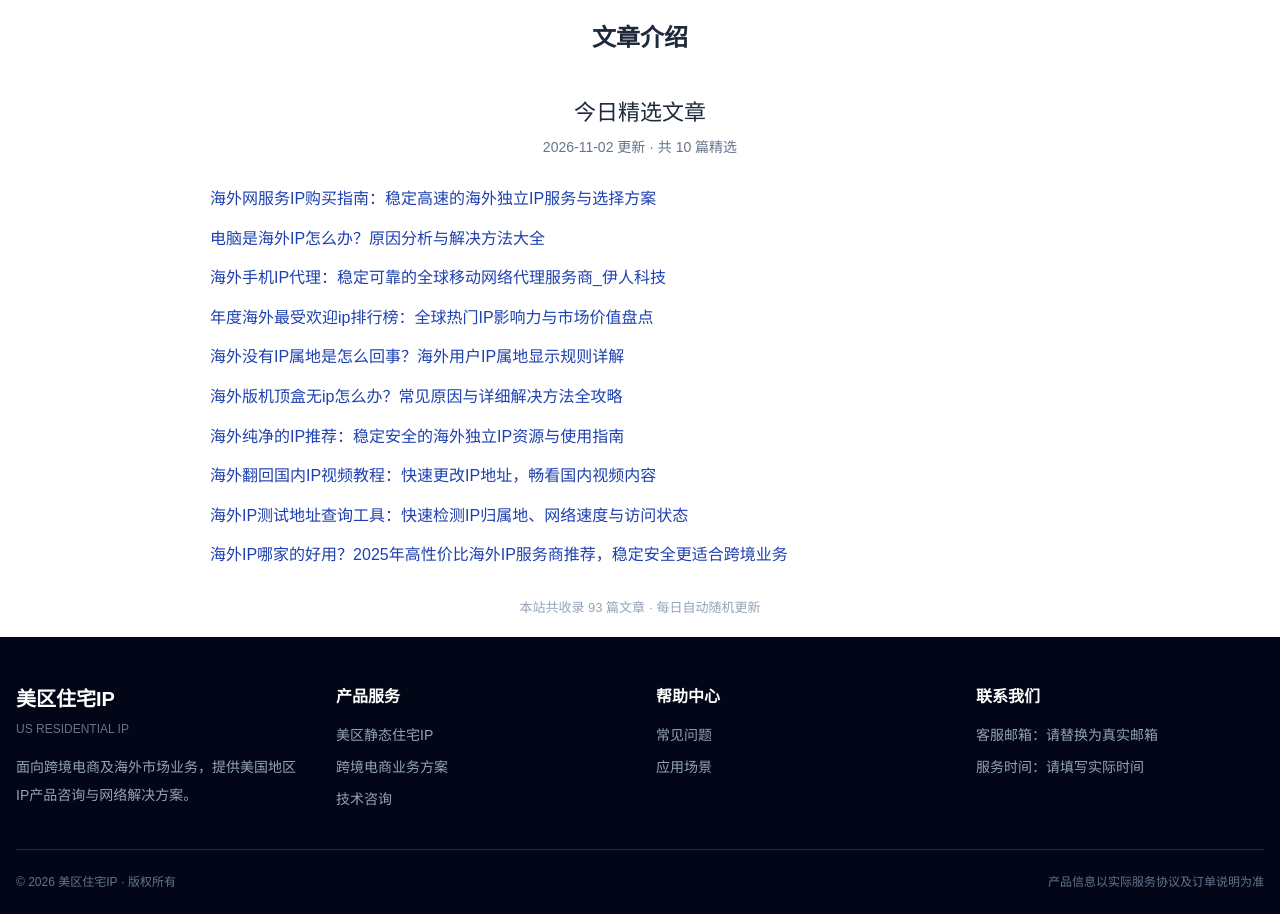
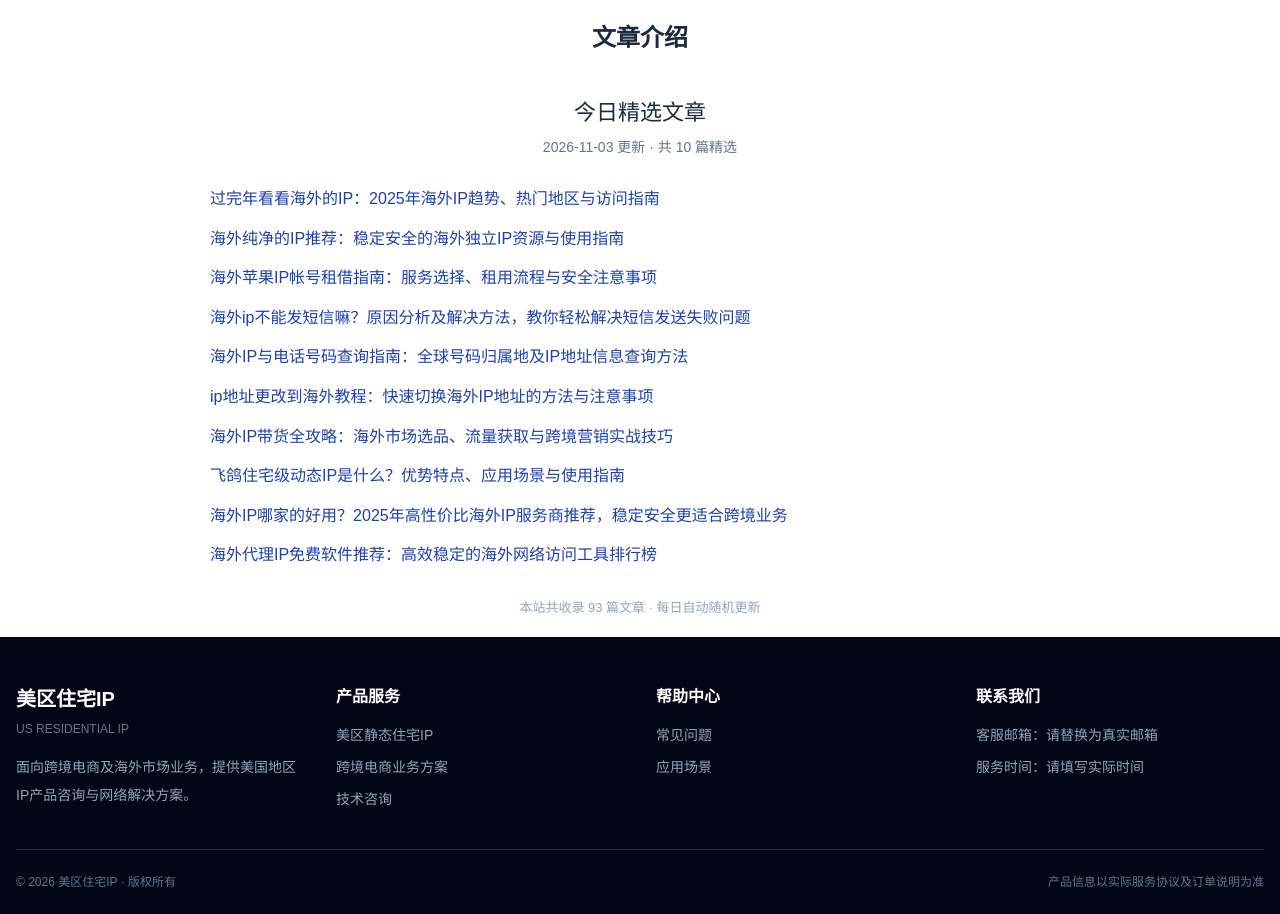
Before and after one commit to ultranova74/ultranova74.github.io, a plain HTML site: page index.html in a window 1280 px wide. Shown: the part 3300-4214 px from the top of the page. Drawn offline with nearby package versions, Linux system fonts and the light colour scheme.

Commit message:
每日文章精选更新 2026-11-03

```diff
--- a/index.html
+++ b/index.html
@@ -293,18 +293,18 @@
         <h2 class="section-title">文章介绍</h2>
         <div class="link-list" style="max-width:900px; margin:0 auto; padding:20px 0;">
             <h2 style="text-align:center; font-size:22px; margin-bottom:8px; color:#1e293b;">今日精选文章</h2>
-            <p style="text-align:center; color:#64748b; font-size:14px; margin-bottom:28px;">2026-11-02 更新 · 共 10 篇精选</p>
+            <p style="text-align:center; color:#64748b; font-size:14px; margin-bottom:28px;">2026-11-03 更新 · 共 10 篇精选</p>
             <ul style="list-style:none; padding:0 20px; margin:0;">
-          <li style="margin-bottom:14px; line-height:1.6;"><a href="pages/RHS7V.html" style="color:#1e40af; text-decoration:none; font-size:16px;">海外网服务IP购买指南：稳定高速的海外独立IP服务与选择方案</a></li>
-          <li style="margin-bottom:14px; line-height:1.6;"><a href="pages/0b8ti.html" style="color:#1e40af; text-decoration:none; font-size:16px;">电脑是海外IP怎么办？原因分析与解决方法大全</a></li>
-          <li style="margin-bottom:14px; line-height:1.6;"><a href="pages/rj89r.html" style="color:#1e40af; text-decoration:none; font-size:16px;">海外手机IP代理：稳定可靠的全球移动网络代理服务商_伊人科技</a></li>
-          <li style="margin-bottom:14px; line-height:1.6;"><a href="pages/0ck4W.html" style="color:#1e40af; text-decoration:none; font-size:16px;">年度海外最受欢迎ip排行榜：全球热门IP影响力与市场价值盘点</a></li>
-          <li style="margin-bottom:14px; line-height:1.6;"><a href="pages/Rkuov.html" style="color:#1e40af; text-decoration:none; font-size:16px;">海外没有IP属地是怎么回事？海外用户IP属地显示规则详解</a></li>
-          <li style="margin-bottom:14px; line-height:1.6;"><a href="pages/RJQ6M.html" style="color:#1e40af; text-decoration:none; font-size:16px;">海外版机顶盒无ip怎么办？常见原因与详细解决方法全攻略</a></li>
+          <li style="margin-bottom:14px; line-height:1.6;"><a href="pages/rMFRB.html" style="color:#1e40af; text-decoration:none; font-size:16px;">过完年看看海外的IP：2025年海外IP趋势、热门地区与访问指南</a></li>
           <li style="margin-bottom:14px; line-height:1.6;"><a href="pages/0Bw0B.html" style="color:#1e40af; text-decoration:none; font-size:16px;">海外纯净的IP推荐：稳定安全的海外独立IP资源与使用指南</a></li>
-          <li style="margin-bottom:14px; line-height:1.6;"><a href="pages/RI3Ch.html" style="color:#1e40af; text-decoration:none; font-size:16px;">海外翻回国内IP视频教程：快速更改IP地址，畅看国内视频内容</a></li>
-          <li style="margin-bottom:14px; line-height:1.6;"><a href="pages/rm695.html" style="color:#1e40af; text-decoration:none; font-size:16px;">海外IP测试地址查询工具：快速检测IP归属地、网络速度与访问状态</a></li>
+          <li style="margin-bottom:14px; line-height:1.6;"><a href="pages/rjzRi.html" style="color:#1e40af; text-decoration:none; font-size:16px;">海外苹果IP帐号租借指南：服务选择、租用流程与安全注意事项</a></li>
+          <li style="margin-bottom:14px; line-height:1.6;"><a href="pages/Ri4U6.html" style="color:#1e40af; text-decoration:none; font-size:16px;">海外ip不能发短信嘛？原因分析及解决方法，教你轻松解决短信发送失败问题</a></li>
+          <li style="margin-bottom:14px; line-height:1.6;"><a href="pages/rj3kL.html" style="color:#1e40af; text-decoration:none; font-size:16px;">海外IP与电话号码查询指南：全球号码归属地及IP地址信息查询方法</a></li>
+          <li style="margin-bottom:14px; line-height:1.6;"><a href="pages/RjUfG.html" style="color:#1e40af; text-decoration:none; font-size:16px;">ip地址更改到海外教程：快速切换海外IP地址的方法与注意事项</a></li>
+          <li style="margin-bottom:14px; line-height:1.6;"><a href="pages/RkrE7.html" style="color:#1e40af; text-decoration:none; font-size:16px;">海外IP带货全攻略：海外市场选品、流量获取与跨境营销实战技巧</a></li>
+          <li style="margin-bottom:14px; line-height:1.6;"><a href="pages/0CH65.html" style="color:#1e40af; text-decoration:none; font-size:16px;">飞鸽住宅级动态IP是什么？优势特点、应用场景与使用指南</a></li>
           <li style="margin-bottom:14px; line-height:1.6;"><a href="pages/Rl4Dk.html" style="color:#1e40af; text-decoration:none; font-size:16px;">海外IP哪家的好用？2025年高性价比海外IP服务商推荐，稳定安全更适合跨境业务</a></li>
+          <li style="margin-bottom:14px; line-height:1.6;"><a href="pages/rkICM.html" style="color:#1e40af; text-decoration:none; font-size:16px;">海外代理IP免费软件推荐：高效稳定的海外网络访问工具排行榜</a></li>
             </ul>
             <p style="text-align:center; margin-top:30px; color:#94a3b8; font-size:13px;">本站共收录 93 篇文章 · 每日自动随机更新</p>
         </div>
```
